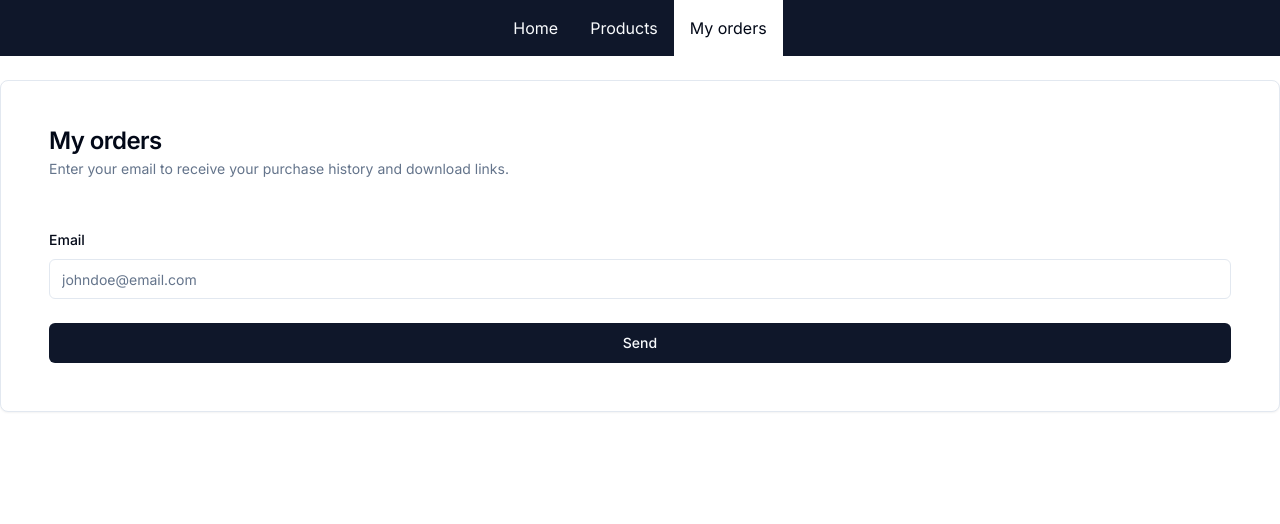
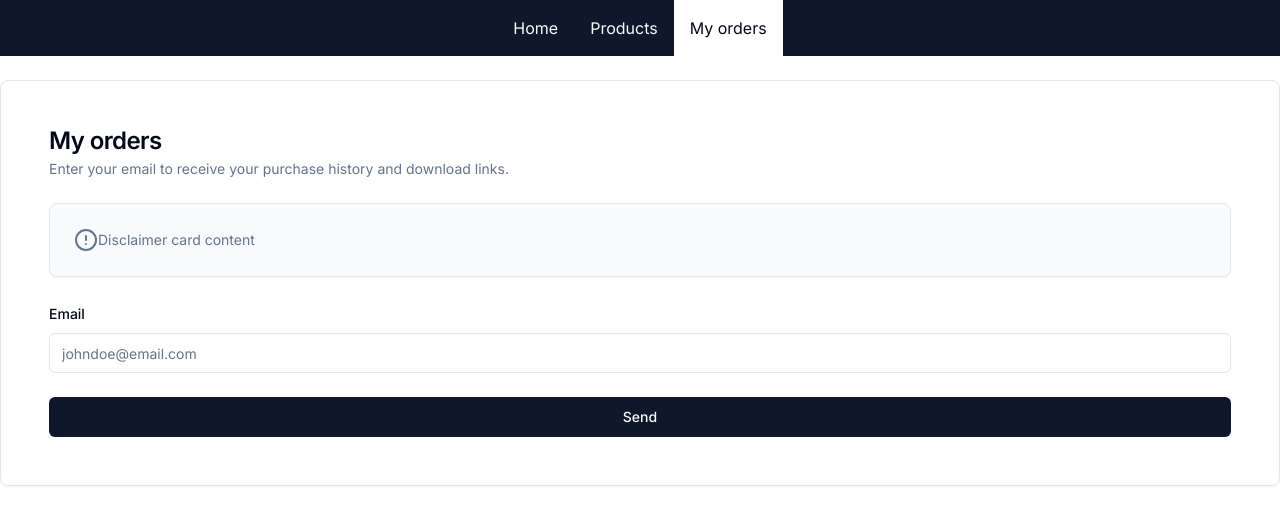
Before and after one commit to FacuTombesi/Ecommerce, a Next.js app: page /orders in a window 1280 px wide. Shown: the top 524 px of the page. Built offline with nearby package versions, Linux system fonts and the light colour scheme; no server answers.

Commit message:
add(+): created disclaimer card

```diff
--- a/src/app/(customerPages)/orders/page.tsx
+++ b/src/app/(customerPages)/orders/page.tsx
@@ -1,14 +1,16 @@
 "use client"
 
 import { emailOrderHistory } from "@/actions/orders";
+import { DisclaimerCard } from "@/components/DisclaimerCard";
 import { Button } from "@/components/ui/button";
 import { Card, CardContent, CardDescription, CardFooter, CardHeader, CardTitle } from "@/components/ui/card";
 import { Input } from "@/components/ui/input";
 import { Label } from "@/components/ui/label";
-import { useFormState, useFormStatus } from "react-dom";
+import { useActionState } from "react";
+import { useFormStatus } from "react-dom";
 
 export default function OrdersPage() {
-  const [data, action] = useFormState(emailOrderHistory, {});
+  const [data, action] = useActionState(emailOrderHistory, {});
 
   return (
     <form action={action} className="max-2-xl mx-auto">
@@ -17,6 +19,7 @@ export default function OrdersPage() {
           <CardTitle>My orders</CardTitle>
           <CardDescription>Enter your email to receive your purchase history and download links.</CardDescription>
         </CardHeader>
+        <DisclaimerCard content="Disclaimer card content" />
         <CardContent>
           <div className="space-y-2 mx-6">
             <Label htmlFor="email">Email</Label>
--- /dev/null
+++ b/src/components/DisclaimerCard.tsx
@@ -0,0 +1,15 @@
+import { CircleAlert } from "lucide-react";
+import { Card, CardContent } from "./ui/card"
+
+export function DisclaimerCard({ content }: { content: string }) {
+  return (
+    <Card className="mx-6 bg-gray-50">
+      <CardContent className="my-0 text-muted-foreground text-sm">
+        <div className="flex items-center">
+          <CircleAlert />
+          <p>{content}</p>
+        </div>
+      </CardContent>
+    </Card>
+  );
+}
```
